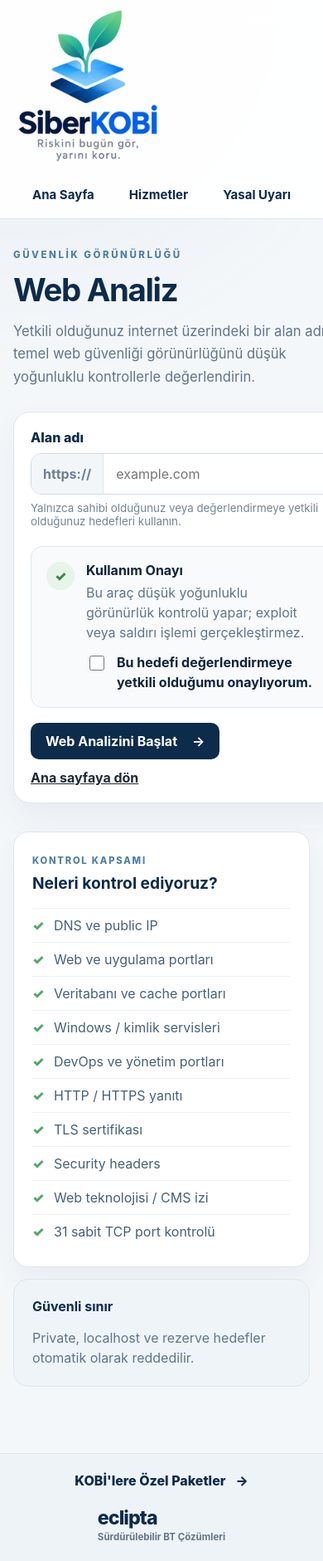
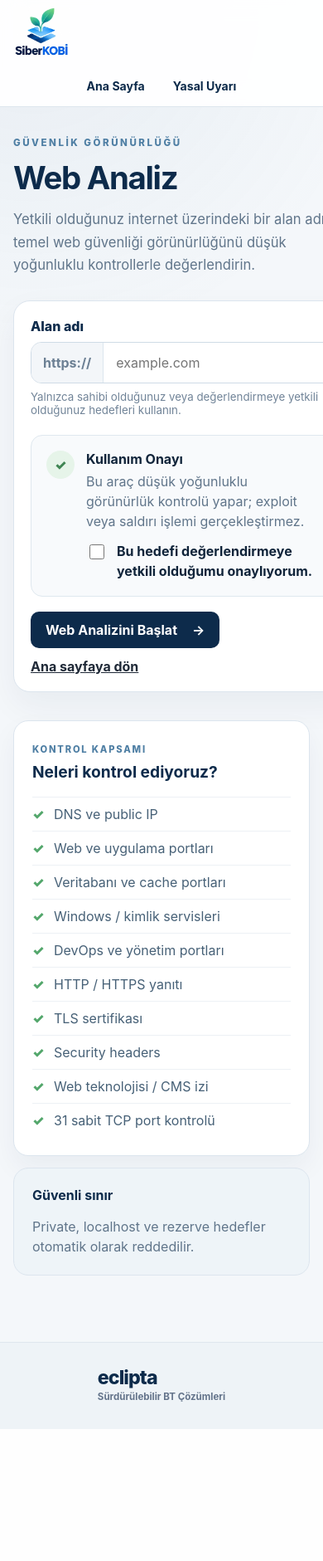
Before and after one commit to YagmurEr/siberkobi, a Flask app: page /openscan in a window 390 px wide; the page is wider, and only the part inside the window is pictured. Shown: that part at 83% size. After the commit the page ends 1722 px from the top of that part, so only its background shows below. Run offline with Flask 3, Linux system fonts and the light colour scheme.

Commit message:
Refine SiberKOBİ navigation and tool headers

```diff
--- a/app/static/app.css
+++ b/app/static/app.css
@@ -1957,3 +1957,33 @@ body {
     min-height: 112px !important;
   }
 }
+
+/* Keep the full brand lockup on the landing page, but make tool flows concise. */
+.page-tool .header-inner,
+.page-assessment .header-inner {
+  min-height: 68px !important;
+  gap: 20px;
+}
+.page-tool .brand-stack--approved .site-logo--approved,
+.page-assessment .brand-stack--approved .site-logo--approved {
+  width: 82px !important;
+}
+.page-tool .brand-stack--approved .site-slogan--approved,
+.page-assessment .brand-stack--approved .site-slogan--approved {
+  display: none;
+}
+.page-tool .main-nav a,
+.page-assessment .main-nav a {
+  padding: 8px 12px;
+  font-size: .88rem;
+}
+@media (max-width: 640px) {
+  .page-tool .header-inner,
+  .page-assessment .header-inner {
+    min-height: 60px !important;
+  }
+  .page-tool .brand-stack--approved .site-logo--approved,
+  .page-assessment .brand-stack--approved .site-logo--approved {
+    width: 68px !important;
+  }
+}
--- a/app/templates/base.html
+++ b/app/templates/base.html
@@ -16,7 +16,6 @@
       </a>
       <nav class="main-nav" aria-label="Ana menü">
         <a href="{{ url_for('web.index') }}">Ana Sayfa</a>
-        <a href="https://eclipta.tr/hizmetler">Hizmetler</a>
         <a href="{{ url_for('web.legal_notice') }}">Yasal Uyarı</a>
       </nav>
     </div>
@@ -28,7 +27,6 @@
 
   <footer class="site-footer">
     <div class="container footer-inner">
-      <a class="footer-packages" href="https://kobi.eclipta.tr/paketler">KOBİ'lere Özel Paketler <span>→</span></a>
       <a class="eclipta-signature" href="https://eclipta.tr" aria-label="Eclipta">
         <span class="eclipta-wordmark">eclipta</span>
         <span class="eclipta-slogan">Sürdürülebilir BT Çözümleri</span>
--- a/app/templates/openscan_result.html
+++ b/app/templates/openscan_result.html
@@ -1,6 +1,7 @@
 {% extends "base.html" %}
 {% from "_report_macros.html" import page_header, page_footer %}
 {% block title %}SiberKOBİ · Web Analiz Sonucu{% endblock %}
+{% block body_class %}page-tool page-report{% endblock %}
 {% block content %}
 <div class="report-book">
   <section class="report-sheet">
--- a/app/templates/result.html
+++ b/app/templates/result.html
@@ -1,6 +1,7 @@
 {% extends "base.html" %}
 {% from "_report_macros.html" import page_header, page_footer %}
 {% block title %}SiberKOBİ · Sonuç{% endblock %}
+{% block body_class %}page-tool page-report{% endblock %}
 {% block content %}
 <div class="report-book assessment-report-book">
   <section class="report-sheet report-sheet--flow assessment-report-sheet">
--- a/app/templates/seo_audit_result.html
+++ b/app/templates/seo_audit_result.html
@@ -1,6 +1,7 @@
 {% extends "base.html" %}
 {% from "_report_macros.html" import page_header, page_footer %}
 {% block title %}SiberKOBİ · SEO Analiz Sonucu{% endblock %}
+{% block body_class %}page-tool page-report{% endblock %}
 {% block content %}
 <div class="report-book">
   <section class="report-sheet">
```
Also changed, not shown: tests/test_web.py (+6 -0 lines).
